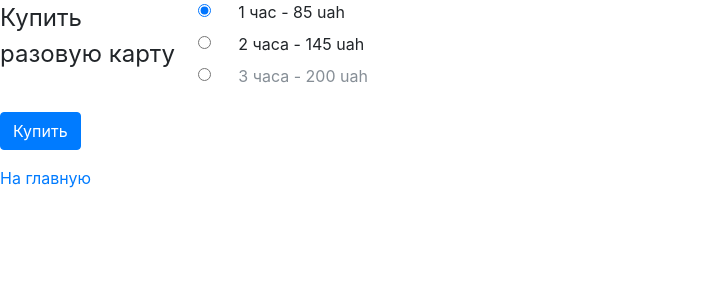
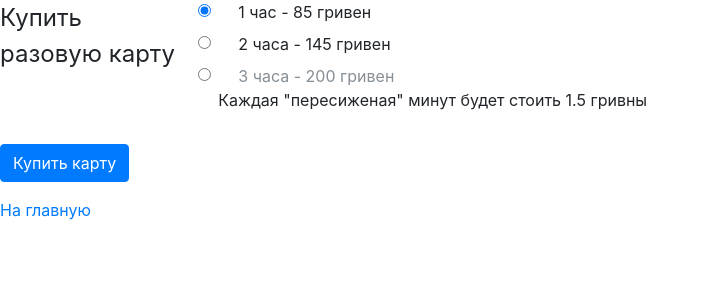
Before and after one commit to Dobrodeev/AquaParkPament, a PHP site: page /once_card.php in a window 1280 px wide. Shown: the top 300 px of the page, without its empty margins (0-709 px from the left). Run offline with PHP 8.4, Linux system fonts and the light colour scheme.

Commit message:
Добавили label, а в нем информационное сообщение

```diff
--- a/once_card.php
+++ b/once_card.php
@@ -20,28 +20,28 @@
                 <div class="form-check">
                     <input class="form-check-input" type="radio" name="card" id="gridRadios1" value="60" checked>
                     <label class="form-check-label" for="gridRadios1">
-                        1 час - 85 uah
+                        1 час - 85 гривен
                     </label>
                 </div>
                 <div class="form-check">
                     <input class="form-check-input" type="radio" name="card" id="gridRadios2" value="120">
                     <label class="form-check-label" for="gridRadios2">
-                        2 часа - 145 uah
+                        2 часа - 145 гривен
                     </label>
                 </div>
                 <div class="form-check disabled">
                     <input class="form-check-input" type="radio" name="card" id="gridRadios3" value="180">
                     <label class="form-check-label" for="gridRadios3">
-                        3 часа - 200 uah
-                    </label>
+                        3 часа - 200 гривен
+                    </label><br>
+                    <label for="">Каждая "пересиженая" минут будет стоить 1.5 гривны</label>
                 </div>
             </div>
         </div>
     </fieldset>
-
     <div class="form-group row">
         <div class="col-sm-10">
-            <button type="submit" class="btn btn-primary" name="go">Купить</button>
+            <button type="submit" class="btn btn-primary" name="go">Купить карту</button>
         </div>
     </div>
     <a href="index.php">На главную</a>
```
